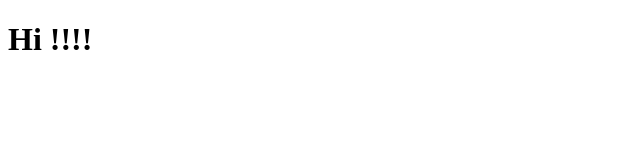
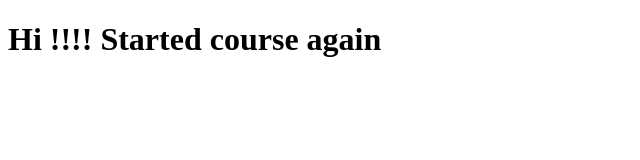
Before and after one commit to KAditi/JavaScript_Coursera, a plain HTML site: page site/index.html in a window 1280 px wide. Shown: the whole page, without its empty margins (0-640 px from the left). Drawn offline with Linux system fonts and the light colour scheme.

Commit message:
Small Addition

```diff
--- a/site/index.html
+++ b/site/index.html
@@ -4,6 +4,6 @@
 	<title>Hello JavaScript</title>
 </head>
 <body>
-	<h1> Hi !!!!</h1>
+	<h1> Hi !!!! Started course again</h1>
 </body>
 </html>
```
